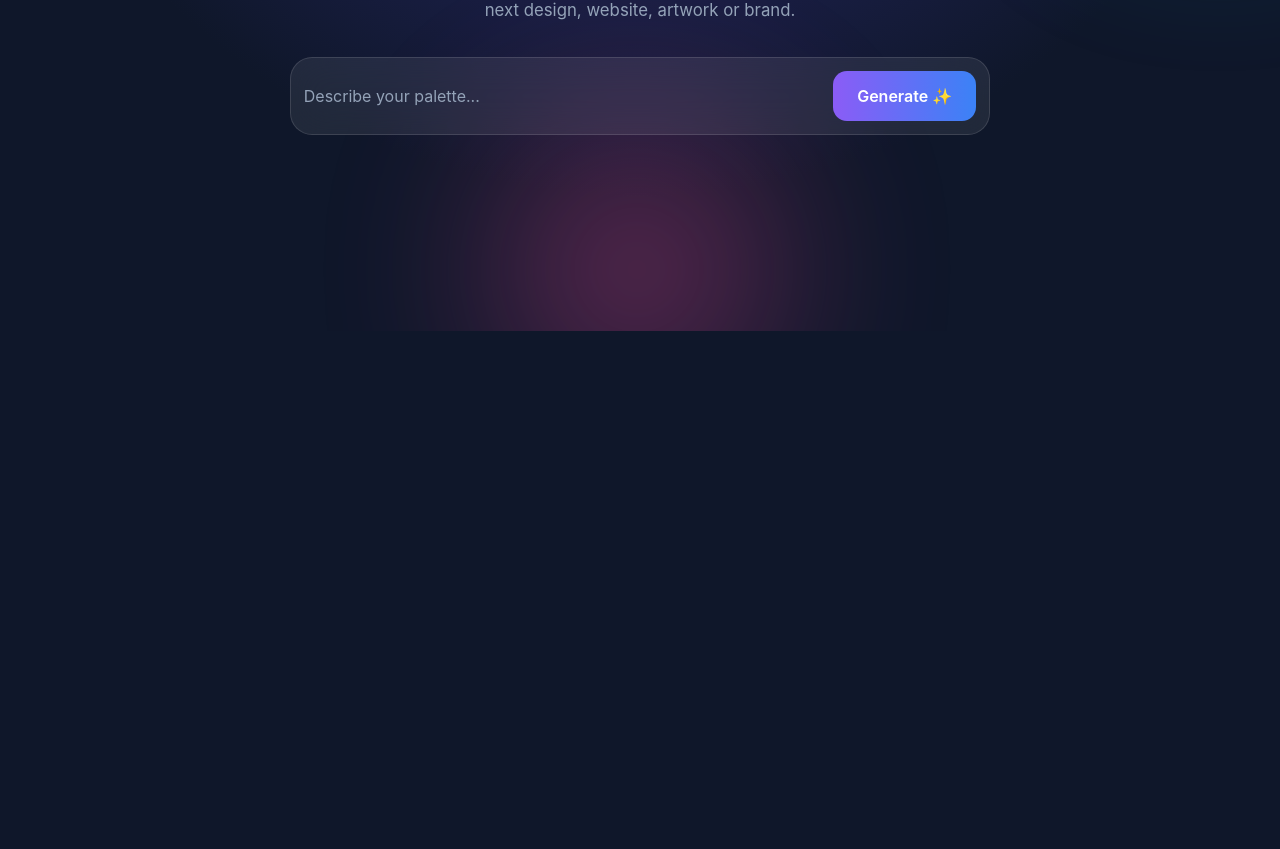
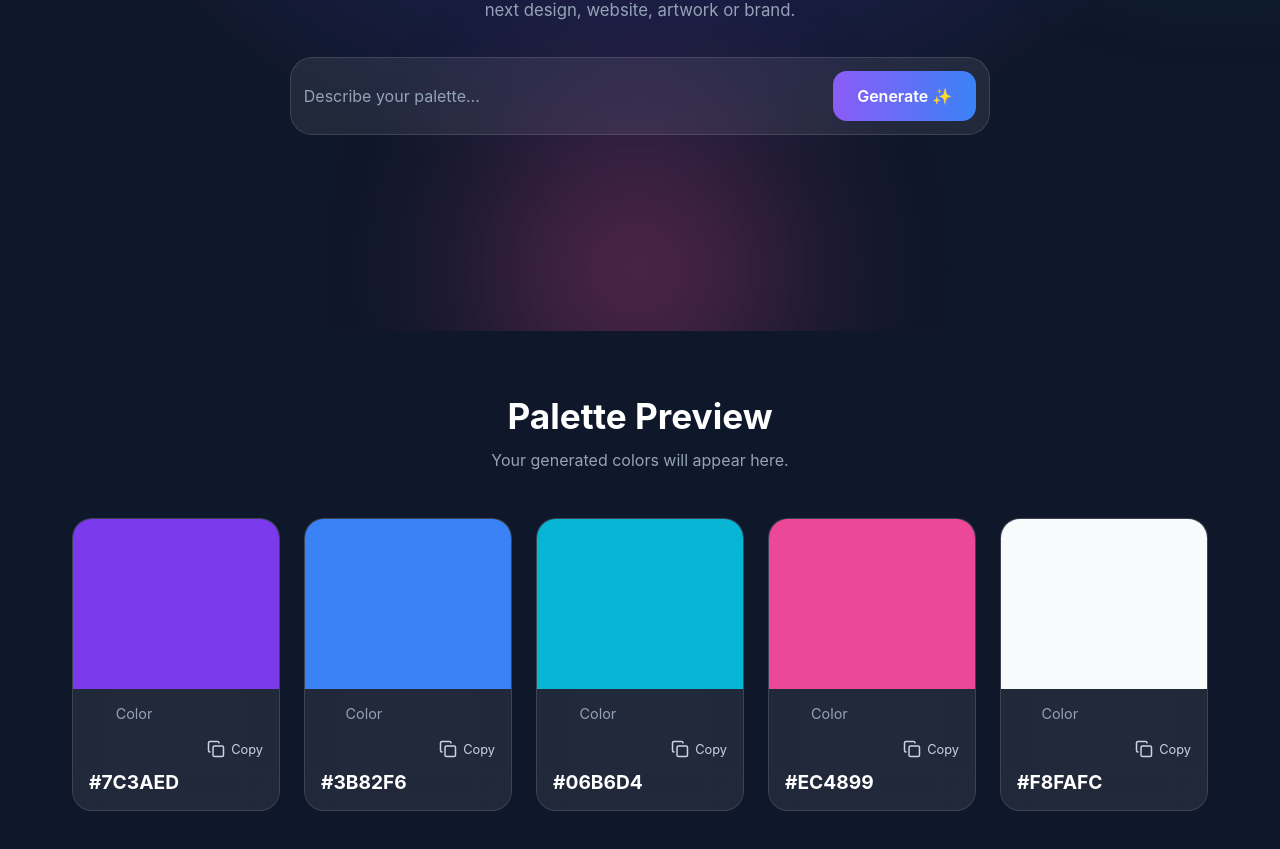
Before and after one commit to josna26/chroma, a React (Vite) app: page / in a window 1280 px wide. Shown: the part 469-1318 px from the top of the page. Before the commit the page ends 800 px from the top, so only its background shows below. Built offline with nearby package versions, Linux system fonts and the light colour scheme.

Commit message:
feat: add interactive palette preview

```diff
--- a/package.json
+++ b/package.json
@@ -10,6 +10,7 @@
     "preview": "vite preview"
   },
   "dependencies": {
+    "lucide-react": "^1.28.0",
     "react": "^19.2.8",
     "react-dom": "^19.2.8"
   },
--- a/src/App.jsx
+++ b/src/App.jsx
@@ -1,9 +1,11 @@
 import Hero from "./components/Hero";
+import PalettePreview from "./components/PalettePreview";
 
 function App() {
   return (
     <>
       <Hero />
+      <PalettePreview />
     </>
   );
 }
--- /dev/null
+++ b/src/components/PaletteCard.jsx
@@ -0,0 +1,56 @@
+import { useState } from "react";
+import { Copy, Check } from "lucide-react";
+
+import "../styles/components/palette-card.css";
+
+function PaletteCard({ color, index }) {
+  const [copied, setCopied] = useState(false);
+
+  const copyColor = async () => {
+    await navigator.clipboard.writeText(color);
+
+    setCopied(true);
+
+    setTimeout(() => {
+      setCopied(false);
+    }, 1500);
+  };
+
+  return (
+    <div
+      className="palette-card"
+      style={{ animationDelay: `${index * 0.12}s` }}
+      onClick={copyColor}
+    >
+      <div
+        className="color-preview"
+        style={{ background: color }}
+      ></div>
+
+      <div className="color-info">
+        <div className="color-header">
+          <div>
+            <p>Color</p>
+            <h3>{color}</h3>
+          </div>
+
+          <div className="copy-status">
+            {copied ? (
+              <>
+                <Check size={18} />
+                <span>Copied!</span>
+              </>
+            ) : (
+              <>
+                <Copy size={18} />
+                <span>Copy</span>
+              </>
+            )}
+          </div>
+        </div>
+      </div>
+    </div>
+  );
+}
+
+export default PaletteCard;
--- /dev/null
+++ b/src/components/PalettePreview.jsx
@@ -0,0 +1,38 @@
+import PaletteCard from "./PaletteCard";
+import "../styles/components/palette-preview.css";
+
+const demoPalette = [
+  "#7C3AED",
+  "#3B82F6",
+  "#06B6D4",
+  "#EC4899",
+  "#F8FAFC",
+];
+
+function PalettePreview() {
+  return (
+    <section className="palette-preview">
+
+      <h2>Palette Preview</h2>
+
+      <p>
+        Your generated colors will appear here.
+      </p>
+
+      <div className="palette-grid">
+
+        {demoPalette.map((color, index) => (
+          <PaletteCard
+            key={color}
+            color={color}
+            index={index}
+          />
+        ))}
+
+      </div>
+
+    </section>
+  );
+}
+
+export default PalettePreview;
--- /dev/null
+++ b/src/styles/components/palette-card.css
@@ -0,0 +1,90 @@
+.palette-card {
+    border-radius: 20px;
+    overflow: hidden;
+    opacity: 0;
+    background: rgba(255, 255, 255, .08);
+    backdrop-filter: blur(18px);
+    border: 1px solid rgba(255, 255, 255, .12);
+    transform: translateY(20px);
+    animation: fadeUp .6s ease forwards;
+    transition: .3s;
+    cursor: pointer;
+}
+
+.palette-card:hover {
+    transform: translateY(-8px);
+    border-color: #8b5cf6;
+    box-shadow:
+        0 0 18px rgba(139, 92, 246, .35),
+        0 0 35px rgba(59, 130, 246, .18);
+}
+
+.color-preview {
+    height: 170px;
+}
+
+.color-info {
+    padding: 1rem;
+}
+
+.color-info p {
+    text-align: left;
+    margin: 0;
+    font-size: .9rem;
+    color: #94a3b8;
+}
+
+.color-info h3 {
+    margin-top: .4rem;
+    font-size: 1.2rem;
+}
+
+.color-header {
+    display: flex;
+    justify-content: space-between;
+    align-items: center;
+}
+
+.color-header svg {
+    color: #cbd5e1;
+    transition: .3s;
+}
+
+.palette-card:hover svg {
+    color: #ffffff;
+}
+
+.palette-card:active {
+    transform: scale(.97);
+}
+
+.copy-status {
+    display: flex;
+    align-items: center;
+    gap: .4rem;
+    color: #cbd5e1;
+    font-size: .85rem;
+    transition: .3s;
+}
+
+.copy-status span {
+    font-size: .8rem;
+}
+
+.palette-card:hover .copy-status {
+    color: white;
+}
+
+@keyframes fadeUp {
+
+    from {
+        opacity: 0;
+        transform: translateY(20px);
+    }
+
+    to {
+        opacity: 1;
+        transform: translateY(0);
+    }
+
+}
--- /dev/null
+++ b/src/styles/components/palette-preview.css
@@ -0,0 +1,23 @@
+.palette-preview{
+    max-width:1200px;
+    margin:auto;
+    padding:4rem 2rem 6rem;
+}
+
+.palette-preview h2{
+    text-align:center;
+    font-size:2.2rem;
+    margin-bottom:.8rem;
+}
+
+.palette-preview p{
+    text-align:center;
+    color:#94a3b8;
+    margin-bottom:3rem;
+}
+
+.palette-grid{
+    display:grid;
+    grid-template-columns:repeat(auto-fit,minmax(200px,1fr));
+    gap:1.5rem;
+}
```
Also changed, not shown: 1 other file (tests, documents, lock files or other folders).
